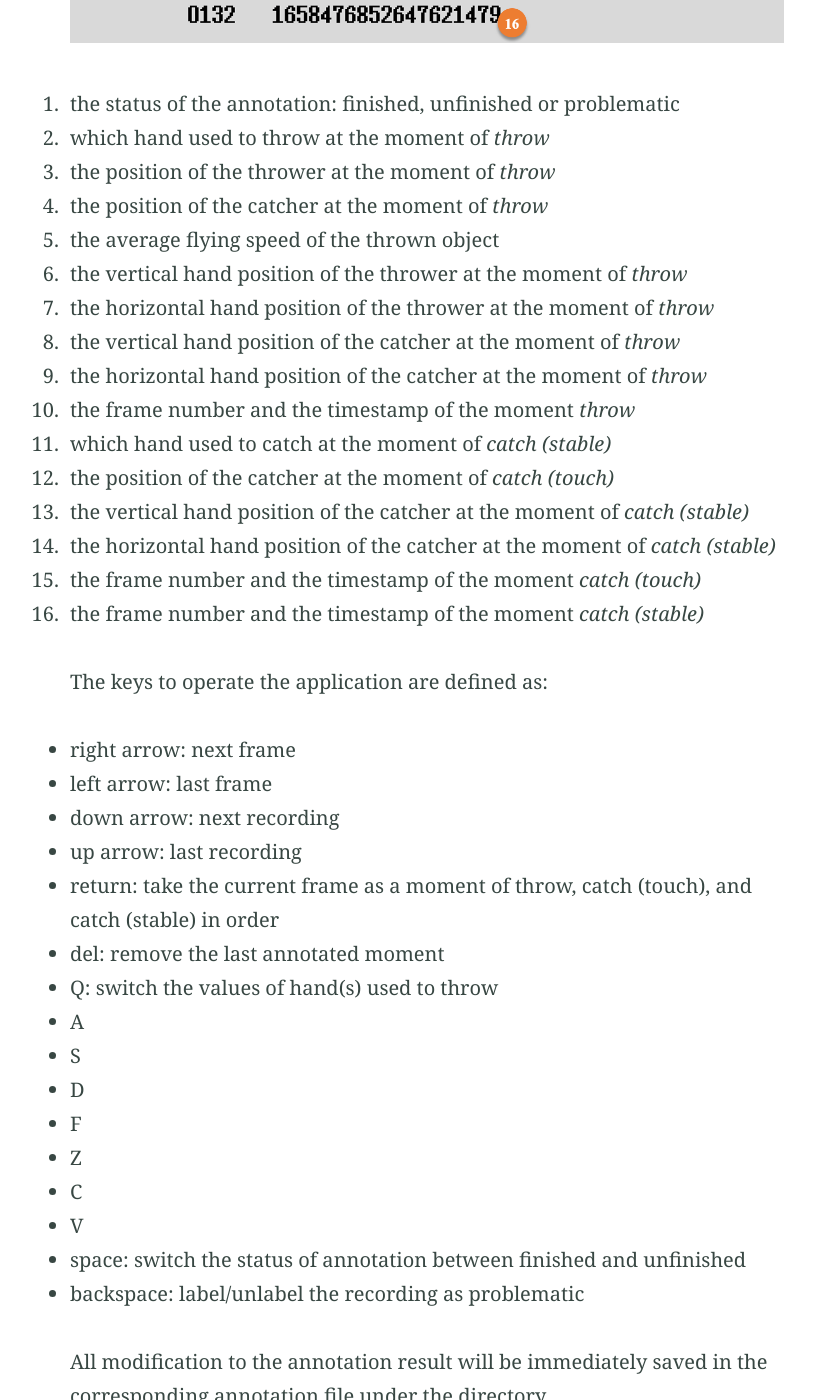
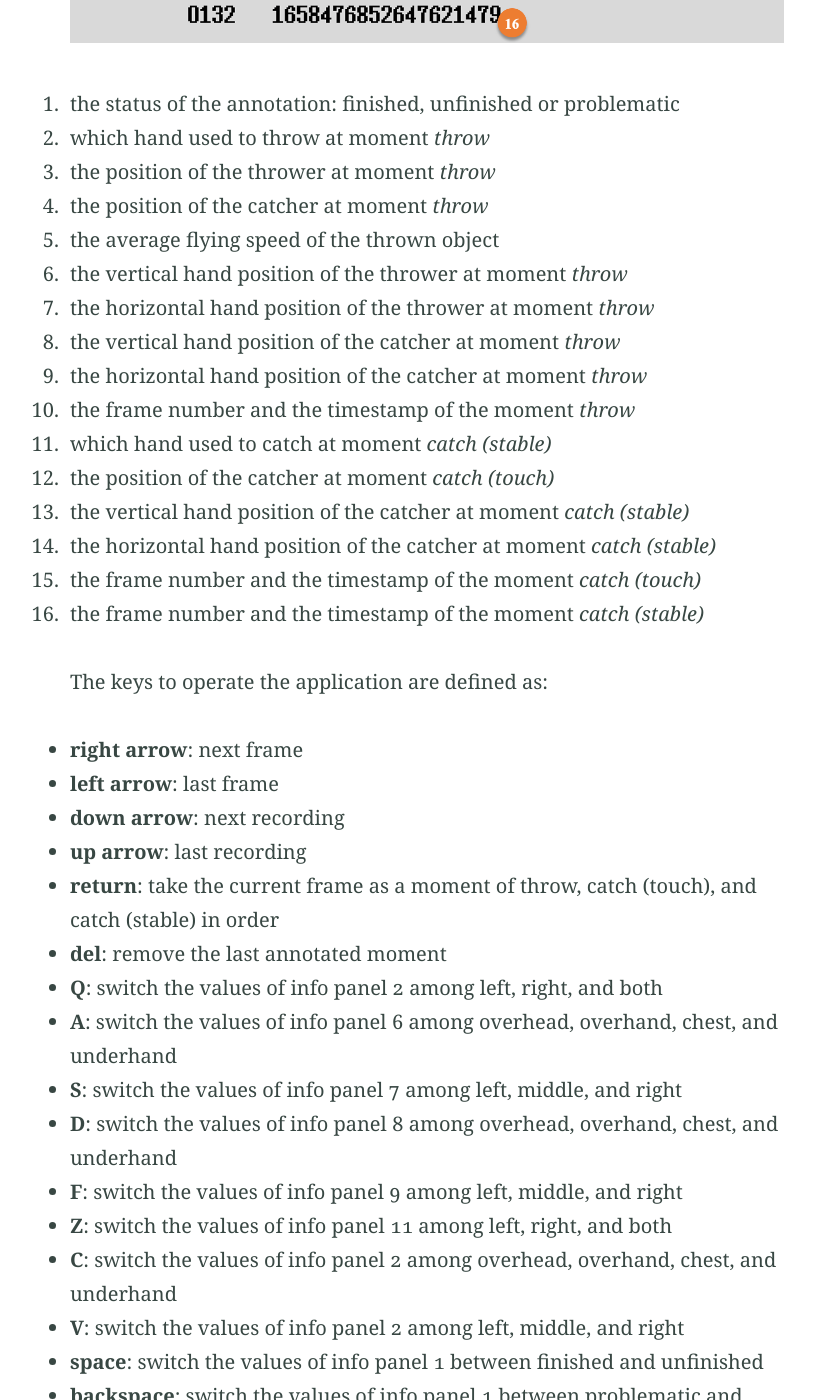
Before and after one commit to lipengroboticsx/lipengroboticsx.github.io, a Jekyll site: the page built from tool.md, in a window 1280 px wide and 1400 px high, scrolled down 6136 px. Shown: the whole window, without its empty margins (213-1028 px from the left). Built offline with Jekyll 4.4.1, drawn with Linux system fonts in a browser that asks for light colours; our own code applies the rules of GitHub Pages for plain Markdown files; some of the changed text lies outside the part shown.

Commit message:
tool: operation keys

```diff
--- a/tool.md
+++ b/tool.md
@@ -113,19 +113,19 @@ Inside the information panel (bottom right sub-window), the annotation result is
 ![](https://raw.githubusercontent.com/lipengroboticsx/lipengroboticsx.github.io/main/assets/images/info_panel_explanation.png)
 
 1. the status of the annotation: finished, unfinished or problematic
-2. which hand used to throw at the moment of *throw*
-3. the position of the thrower at the moment of *throw*
-4. the position of the catcher at the moment of *throw*
+2. which hand used to throw at moment *throw*
+3. the position of the thrower at moment *throw*
+4. the position of the catcher at moment *throw*
 5. the average flying speed of the thrown object
-6.  the vertical hand position of the thrower at the moment of *throw*
-7. the horizontal hand position of the thrower at the moment of *throw*
-8. the vertical hand position of the catcher at the moment of *throw*
-9. the horizontal hand position of the catcher at the moment of *throw*
+6.  the vertical hand position of the thrower at moment *throw*
+7. the horizontal hand position of the thrower at moment *throw*
+8. the vertical hand position of the catcher at moment *throw*
+9. the horizontal hand position of the catcher at moment *throw*
 10. the frame number and the timestamp of the moment *throw*
-11. which hand used to catch at the moment of *catch (stable)*
-12. the position of the catcher at the moment of *catch (touch)*
-13. the vertical hand position of the catcher at the moment of *catch (stable)*
-14. the horizontal hand position of the catcher at the moment of *catch (stable)*
+11. which hand used to catch at moment *catch (stable)*
+12. the position of the catcher at moment *catch (touch)*
+13. the vertical hand position of the catcher at moment *catch (stable)*
+14. the horizontal hand position of the catcher at moment *catch (stable)*
 15. the frame number and the timestamp of the moment *catch (touch)*
 16. the frame number and the timestamp of the moment *catch (stable)*
 
@@ -133,21 +133,21 @@ Inside the information panel (bottom right sub-window), the annotation result is
 
 The keys to operate the application are defined as:
 
-* right arrow: next frame
-* left arrow: last frame
-* down arrow: next recording
-* up arrow: last recording
-* return: take the current frame as a moment of throw, catch (touch), and catch (stable) in order
-* del: remove the last annotated moment
-* Q: switch the values of hand(s) used to throw
-* A
-* S
-* D
-* F
-* Z
-* C
-* V
-* space: switch the status of annotation between finished and unfinished
-* backspace: label/unlabel the recording as problematic
+* **right arrow**: next frame
+* **left arrow**: last frame
+* **down arrow**: next recording
+* **up arrow**: last recording
+* **return**: take the current frame as a moment of throw, catch (touch), and catch (stable) in order
+* **del**: remove the last annotated moment
+* **Q**: switch the values of info panel 2 among left, right, and both
+* **A**: switch the values of info panel 6 among overhead, overhand, chest, and underhand
+* **S**: switch the values of info panel 7 among left, middle, and right
+* **D**: switch the values of info panel 8 among overhead, overhand, chest, and underhand
+* **F**: switch the values of info panel 9 among left, middle, and right
+* **Z**: switch the values of info panel 11 among left, right, and both
+* **C**: switch the values of info panel 2 among overhead, overhand, chest, and underhand
+* **V**: switch the values of info panel 2 among left, middle, and right
+* **space**: switch the values of info panel 1 between finished and unfinished
+* **backspace**: switch the values of info panel 1 between problematic and unfinished
 
 All modification to the annotation result will be immediately saved in the corresponding annotation file under the directory `/annotations/recording_id.json`.
```
